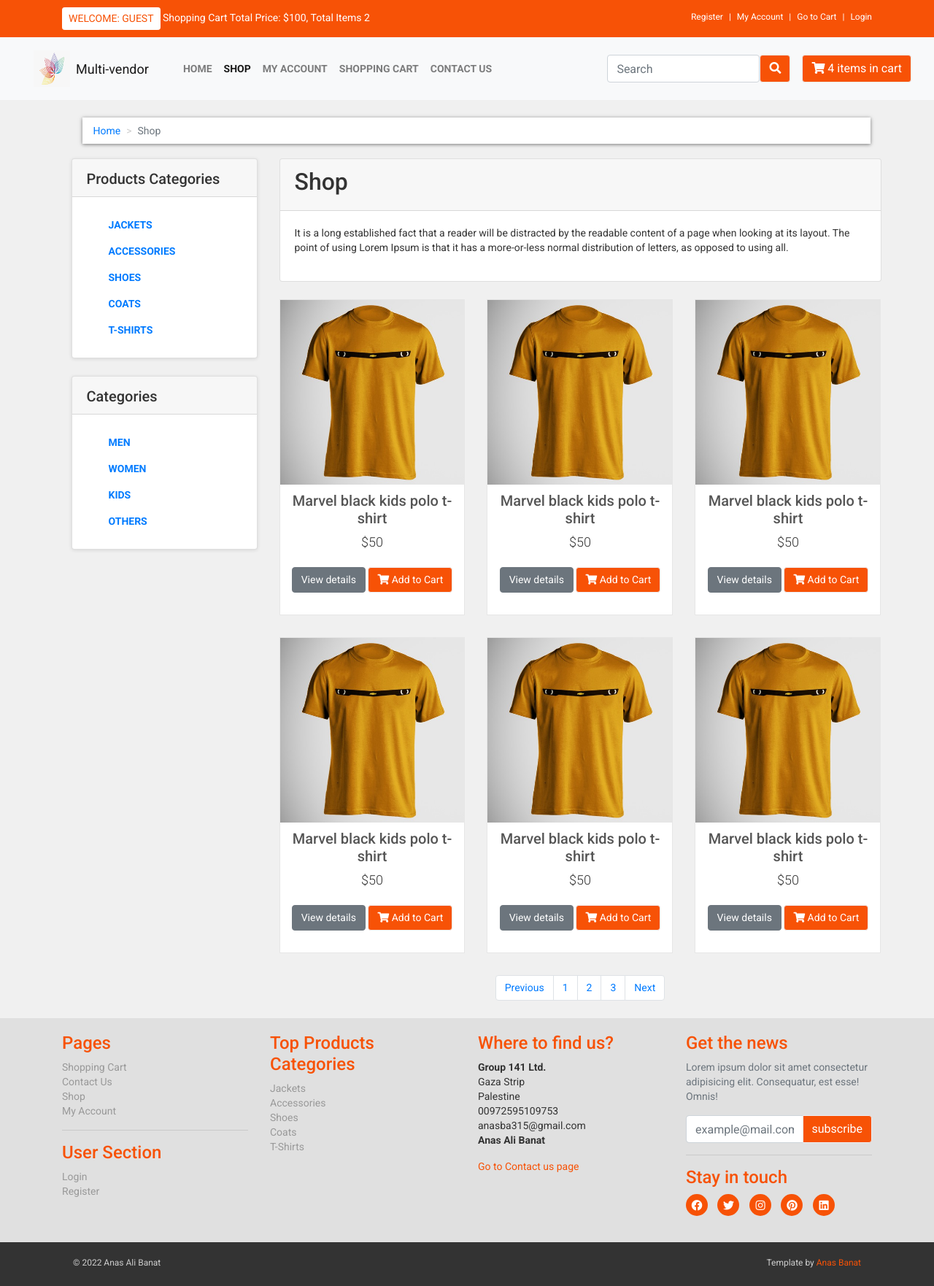
After one commit to anasbanat0/ecommerce-store, a PHP site: page /shop.php in a window 1280 px wide. The commit adds this page. Shown: the whole page at 73% size. Run offline with PHP 8.4, Linux system fonts and the light colour scheme.

Commit message:
The new adition is done

```diff
--- a/css/style.css
+++ b/css/style.css
@@ -12,6 +12,9 @@ body {
   color: #333333;
   background-color: #f0f0f0;
   overflow-x: hidden;
+}
+ul {
+  list-style: none;
 }
 /* Top Navbar Styles */
 #top {
@@ -158,6 +161,9 @@ body {
   text-transform: uppercase;
   z-index: 2;
 }
+#advantages .card h3 a {
+  color: var(--primaryColor);
+}
 #advantages .card h3 a:hover {
   text-decoration: none;
 }
@@ -170,8 +176,8 @@ body {
 #hot h2 {
   text-transform: uppercase;
   font-size: 36px;
-  color: #4993e4;
-  font-weight: 100;
+  color: var(--primaryColor);
+  font-weight: 300;
   text-align: center;
   padding: 25px 0 15px;
 }
@@ -215,3 +221,123 @@ body {
 #content .product .text .buttons .btn {
   margin-bottom: 10px;
 }
+/* Breadcrumb Styles */
+.breadcrumb {
+  padding: 8px 15px;
+  margin-bottom: 20px;
+  background-color: var(--whiteColor);
+  border-radius: 0;
+  box-shadow: 0 1px 5px rgba(0, 0, 0, 0.5);
+}
+.breadcrumb > .active::before {
+  content: ">";
+  color: #ccc;
+}
+@media (max-width: 991px) {
+  .breadcrumb {
+    padding: 8px 10px;
+    text-align: center;
+  }
+}
+/* Products categories and categories styles */
+#content .sidebar-menu {
+  box-sizing: border-box;
+  box-shadow: 0 1px 5px rgba(0, 0, 0, 0.1);
+}
+#content .sidebar-menu ul {
+  margin: 0;
+  padding: 0;
+}
+#content .sidebar-menu ul a {
+  padding-left: 30px;
+}
+#content .sidebar-menu ul li a:hover {
+  background-color: rgba(231, 224, 224, 0.3);
+  transition: all 0.2s ease-in-out;
+}
+#content .sidebar-menu ul li a {
+  text-transform: uppercase;
+  font-weight: bold;
+}
+#content .sidebar-menu h5 {
+  padding: 3px 0 0;
+  margin: 0;
+}
+/* Shop Products Styles */
+.center-responsive .buttons {
+  width: 100%;
+  display: inline-block;
+  vertical-align: top;
+  box-sizing: border-box;
+  text-align: center;
+  margin: 5px auto 20px;
+}
+.center-responsive .buttons a {
+  font-size: 14px;
+}
+@media (max-width: 768px) {
+  .center-responsive {
+    width: 70%;
+    margin: 0 auto;
+  }
+}
+@media (max-width: 550px) {
+  .center-responsive {
+    width: 95%;
+    margin: 0 auto;
+  }
+}
+#thumbs .thumb img {
+  max-width: 100%;
+  min-height: 140px;
+  height: auto;
+  display: block;
+}
+/* Footer Styles */
+#footer {
+  background-color: #e0e0e0;
+  padding: 20px 0;
+}
+#footer ul {
+  padding-left: 0;
+  list-style: none;
+}
+#footer ul a {
+  color: #999;
+  padding: 20px 0;
+}
+#footer .social {
+  text-align: left;
+}
+#footer .contact {
+  color: var(--primaryColor);
+}
+#footer .social a {
+  margin: 0 10px 0 0;
+  color: var(--whiteColor);
+  display: inline-block;
+  width: 30px;
+  height: 30px;
+  border-radius: 15px;
+  line-height: 32px;
+  font-size: 15px;
+  text-align: center;
+  transition: all 0.2s ease-out;
+  vertical-align: bottom;
+  background-color: var(--primaryColor);
+}
+#footer h4 {
+  color: var(--primaryColor);
+}
+#copyright {
+  background-color: #333;
+  color: #ccc;
+  padding: 20px 0 40px;
+  font-size: 12px;
+}
+#copyright p {
+  margin: 0;
+}
+#copyright p a {
+  color: var(--primaryColor);
+}
--- /dev/null
+++ b/includes/footer.php
@@ -0,0 +1,84 @@
+<div id="footer">
+  <div class="container">
+    <div class="row">
+      <div class="col-md-3 col-sm-6">
+        <h4>Pages</h4>
+        <ul>
+          <li><a href="cart.php">Shopping Cart</a></li>
+          <li><a href="contact.php">Contact Us</a></li>
+          <li><a href="shop.php">Shop</a></li>
+          <li><a href="checkout.php">My Account</a></li>
+        </ul>
+        <hr>
+        <h4>User Section</h4>
+        <ul>
+          <li><a href="checkout.php">Login</a></li>
+          <li><a href="customer_register.php">Register</a></li>
+        </ul>
+        <hr class="d-block d-sm-none">
+      </div>
+      <div class="col-md-3 col-sm-6">
+        <h4>Top Products Categories</h4>
+        <ul>
+          <li><a href="#">Jackets</a></li>
+          <li><a href="#">Accessories</a></li>
+          <li><a href="#">Shoes</a></li>
+          <li><a href="#">Coats</a></li>
+          <li><a href="#">T-Shirts</a></li>
+        </ul>
+        <hr class="d-md-none d-lg-none">
+      </div>
+      <div class="col-md-3 col-sm-6">
+        <h4>Where to find us?</h4>
+        <p>
+          <strong>Group 141 Ltd.</strong>
+          <br>Gaza Strip
+          <br>Palestine
+          <br>00972595109753
+          <br>anasba315@gmail.com
+          <br>
+          <strong>Anas Ali Banat</strong>
+        </p>
+        <a class="contact" href="contact.php">Go to Contact us page</a>
+        <hr class="d-md-none d-lg-none">
+      </div>
+      <div class="col-md-3 col-sm-6">
+        <h4>Get the news</h4>
+        <p class="text-muted">Lorem ipsum dolor sit amet consectetur adipisicing elit. Consequatur, est esse! Omnis!</p>
+        <form action="" method="post">
+          <div class="input-group">
+            <input type="email" class="form-control" name="email" placeholder="example@mail.com">
+            <span class="input-group-append">
+              <input type="submit" value="subscribe" class="btn btn-primary">
+            </span>
+          </div>
+        </form>
+        <hr>
+        <h4>Stay in touch</h4>
+        <p class="social">
+          <a href="#"><i class="fab fa-facebook"></i></a>
+          <a href="#"><i class="fab fa-twitter"></i></a>
+          <a href="#"><i class="fab fa-instagram"></i></a>
+          <a href="#"><i class="fab fa-pinterest"></i></a>
+          <a href="#"><i class="fab fa-linkedin"></i></a>
+        </p>
+      </div>
+    </div>
+  </div>
+</div>
+<div id="copyright">
+  <div class="container">
+    <div class="col-md-6 float-left">
+      <p class="float-left">&copy; 2022 Anas Ali Banat</p>
+    </div>
+    <div class="col-md-6 float-right">
+      <p class="float-right">Template by <a href="https://www.linkedin.com/in/anasali0" target="_blank">Anas Banat</a></p>
+    </div>
+  </div>
+</div>
+<script src="js/jquery.min.js"></script>
+<script src="js/bootstrap.min.js"></script>
+<script src="js/script.js"></script>
+</body>
+
+</html>
--- /dev/null
+++ b/includes/header.php
@@ -0,0 +1,76 @@
+<?php
+$activePage = basename($_SERVER['PHP_SELF'], ".php");
+?>
+
+<!DOCTYPE html>
+<html lang="en">
+
+<head>
+  <meta charset="UTF-8">
+  <meta http-equiv="X-UA-Compatible" content="IE=edge">
+  <meta name="viewport" content="width=device-width, initial-scale=1.0">
+  <title>E Commerce Store</title>
+  <link rel="stylesheet" href="https://fonts.googleapis.com/css2?family=Roboto:wght@100;300;400;500;700;900&display=swap">
+  <link rel="stylesheet" href="css/bootstrap.min.css">
+  <link rel="stylesheet" href="css/all.min.css">
+  <link rel="stylesheet" href="css/style.css">
+</head>
+
+<body>
+  <div id="top">
+    <div class="container">
+      <div class="row">
+        <div class="col-md-6 offer">
+          <a href="#" class="btn btn-sm">Welcome: Guest</a>
+          <a href="#">Shopping Cart Total Price: $100, Total Items 2</a>
+        </div>
+        <div class="col-md-6">
+          <ul class="menu">
+            <li><a href="customer_register.php">Register</a></li>
+            <li><a href="checkout.php">My Account</a></li>
+            <li><a href="cart.php">Go to Cart</a></li>
+            <li><a href="checkout.php">Login</a></li>
+          </ul>
+        </div>
+      </div>
+    </div>
+  </div>
+  <nav class="navbar navbar-expand-lg navbar-light bg-light">
+    <div class="container-fluid">
+      <a class="navbar-brand" style="display: flex;" href="index.php">
+        <img class="img-fluid d-none d-sm-block" width="50px" src="images/logo.png" alt="Icon">
+        <img class="img-fluid d-sm-none" width="30px" src="images/logo_small.png" alt="Icon">
+        <span style="padding: 0.5rem; line-height: 35px">Multi-vendor</span>
+      </a>
+      <button class="navbar-toggler" type="button" data-toggle="collapse" data-target="#navigation" aria-controls="navigation" aria-expanded="false" aria-label="Toggle navigation">
+        <span class="navbar-toggler-icon"></span>
+      </button>
+      <div class="collapse navbar-collapse" id="navigation">
+        <ul class="navbar-nav mr-auto">
+          <li class="nav-item <?= ($activePage == 'index') ? 'active' : ''; ?>">
+            <a class="nav-link" href="index.php">Home <span class="sr-only">(current)</span></a>
+          </li>
+          <li class="nav-item <?= ($activePage == 'shop') ? 'active' : ''; ?>">
+            <a class="nav-link" href="shop.php">Shop</a>
+          </li>
+          <li class="nav-item <?= ($activePage == 'checkout') ? 'active' : ''; ?>">
+            <a class="nav-link" href="checkout.php">My Account</a>
+          </li>
+          <li class="nav-item <?= ($activePage == 'cart') ? 'active' : ''; ?>">
+            <a class="nav-link" href="cart.php">Shopping Cart</a>
+          </li>
+          <li class="nav-item <?= ($activePage == 'contact') ? 'active' : ''; ?>">
+            <a class="nav-link" href="contact.php">Contact Us</a>
+          </li>
+        </ul>
+        <form method="get" action="results.php" class="form-inline my-2 my-lg-0 mr-sm-3">
+          <input class="form-control" type="search" placeholder="Search" name="user_query" required aria-label="Search">
+          <button class="btn btn-primary my-2 my-sm-0" type="submit" value="search" name="search"><i class="fa fa-search"></i></button>
+        </form>
+        <a class="btn btn-primary navbar-btn float-right" href="cart.php">
+          <i class="fa fa-shopping-cart"></i>
+          <span>4 items in cart</span>
+        </a>
+      </div>
+    </div>
+  </nav>
--- /dev/null
+++ b/includes/sidebar.php
@@ -0,0 +1,28 @@
+<div class="card sidebar-menu mb-4">
+  <div class="card-header">
+    <h5>Products Categories</h5>
+  </div>
+  <div class="card-body">
+    <ul nav nav-pills flex-column category-menu>
+      <li class="nav-item"><a class="nav-link" href="shop.php">Jackets</a></li>
+      <li class="nav-item"><a class="nav-link" href="shop.php">Accessories</a></li>
+      <li class="nav-item"><a class="nav-link" href="shop.php">Shoes</a></li>
+      <li class="nav-item"><a class="nav-link" href="shop.php">Coats</a></li>
+      <li class="nav-item"><a class="nav-link" href="shop.php">T-Shirts</a></li>
+    </ul>
+  </div>
+</div>
+
+<div class="card sidebar-menu">
+  <div class="card-header">
+    <h5>Categories</h5>
+  </div>
+  <div class="card-body">
+    <ul nav flex-column category-menu>
+      <li class="nav-item"><a class="nav-link" href="shop.php">Men</a></li>
+      <li class="nav-item"><a class="nav-link" href="shop.php">Women</a></li>
+      <li class="nav-item"><a class="nav-link" href="shop.php">Kids</a></li>
+      <li class="nav-item"><a class="nav-link" href="shop.php">Others</a></li>
+    </ul>
+  </div>
+</div>
--- /dev/null
+++ b/shop.php
@@ -0,0 +1,145 @@
+<?php include_once 'includes/header.php'; ?>
+<div id="content">
+  <div class="container">
+    <div class="col-md-12 mt-4">
+      <nav aria-label="breadcrumb">
+        <ul class="breadcrumb">
+          <li class="breadcrumb-item">
+            <a href="index.php">Home</a>
+          </li>
+          <li class="breadcrumb-item active" aria-current="page">Shop</li>
+        </ul>
+      </nav>
+    </div>
+    <div class="row">
+      <div class="col-md-3 mb-5">
+        <?php include_once 'includes/sidebar.php'; ?>
+      </div>
+      <div class="col-md-9">
+        <div class="card">
+          <div class="card-header">
+            <h2>Shop</h2>
+          </div>
+          <div class="card-body">
+            <p>It is a long established fact that a reader will be distracted by the readable content of a page when looking at its layout. The point of using Lorem Ipsum is that it has a more-or-less normal distribution of letters, as opposed to using all.</p>
+          </div>
+        </div>
+        <div class="row mt-4">
+          <div class="col-md-4 col-sm-6 d-inline-flex center-responsive">
+            <div class="product">
+              <a href="details.php">
+                <img src="admin_area/product_images/05.jpg" class="img-fluid" alt="">
+              </a>
+              <div class="text">
+                <h3><a href="details.php">Marvel black kids polo t-shirt</a></h3>
+                <p class="price">$50</p>
+                <p class="buttons row">
+                  <a href="details.php" class="btn btn-secondary">View details</a>
+                  <a href="details.php" class="btn btn-primary">
+                    <i class="fa fa-shopping-cart"></i> Add to Cart
+                  </a>
+                </p>
+              </div>
+            </div>
+          </div>
+          <div class="col-md-4 col-sm-6 d-inline-flex center-responsive">
+            <div class="product">
+              <a href="details.php">
+                <img src="admin_area/product_images/05.jpg" class="img-fluid" alt="">
+              </a>
+              <div class="text">
+                <h3><a href="details.php">Marvel black kids polo t-shirt</a></h3>
+                <p class="price">$50</p>
+                <p class="buttons row">
+                  <a href="details.php" class="btn btn-secondary">View details</a>
+                  <a href="details.php" class="btn btn-primary">
+                    <i class="fa fa-shopping-cart"></i> Add to Cart
+                  </a>
+                </p>
+              </div>
+            </div>
+          </div>
+          <div class="col-md-4 col-sm-6 center-responsive">
+            <div class="product">
+              <a href="details.php">
+                <img src="admin_area/product_images/05.jpg" class="img-fluid" alt="">
+              </a>
+              <div class="text">
+                <h3><a href="details.php">Marvel black kids polo t-shirt</a></h3>
+                <p class="price">$50</p>
+                <p class="buttons row">
+                  <a href="details.php" class="btn btn-secondary">View details</a>
+                  <a href="details.php" class="btn btn-primary">
+                    <i class="fa fa-shopping-cart"></i> Add to Cart
+                  </a>
+                </p>
+              </div>
+            </div>
+          </div>
+          <div class="col-md-4 col-sm-6 d-inline-flex center-responsive">
+            <div class="product">
+              <a href="details.php">
+                <img src="admin_area/product_images/05.jpg" class="img-fluid" alt="">
+              </a>
+              <div class="text">
+                <h3><a href="details.php">Marvel black kids polo t-shirt</a></h3>
+                <p class="price">$50</p>
+                <p class="buttons row">
+                  <a href="details.php" class="btn btn-secondary">View details</a>
+                  <a href="details.php" class="btn btn-primary">
+                    <i class="fa fa-shopping-cart"></i> Add to Cart
+                  </a>
+                </p>
+              </div>
+            </div>
+          </div>
+          <div class="col-md-4 col-sm-6 d-inline-flex center-responsive">
+            <div class="product">
+              <a href="details.php">
+                <img src="admin_area/product_images/05.jpg" class="img-fluid" alt="">
+              </a>
+              <div class="text">
+                <h3><a href="details.php">Marvel black kids polo t-shirt</a></h3>
+                <p class="price">$50</p>
+                <p class="buttons row">
+                  <a href="details.php" class="btn btn-secondary">View details</a>
+                  <a href="details.php" class="btn btn-primary">
+                    <i class="fa fa-shopping-cart"></i> Add to Cart
+                  </a>
+                </p>
+              </div>
+            </div>
+          </div>
+          <div class="col-md-4 col-sm-6 d-inline-flex center-responsive">
+            <div class="product">
+              <a href="details.php">
+                <img src="admin_area/product_images/05.jpg" class="img-fluid" alt="">
+              </a>
+              <div class="text">
+                <h3><a href="details.php">Marvel black kids polo t-shirt</a></h3>
+                <p class="price">$50</p>
+                <p class="buttons row">
+                  <a href="details.php" class="btn btn-secondary">View details</a>
+                  <a href="details.php" class="btn btn-primary">
+                    <i class="fa fa-shopping-cart"></i> Add to Cart
+                  </a>
+                </p>
+              </div>
+            </div>
+          </div>
+        </div>
+        <div class="mb-4">
+          <ul class="pagination justify-content-center">
+            <li class="page-item"><a class="page-link" href="shop.php">Previous</a></li>
+            <li class="page-item"><a class="page-link" href="shop.php">1</a></li>
+            <li class="page-item"><a class="page-link" href="shop.php">2</a></li>
+            <li class="page-item"><a class="page-link" href="shop.php">3</a></li>
+            <li class="page-item"><a class="page-link" href="shop.php">Next</a></li>
+          </ul>
+        </div>
+      </div>
+    </div>
+  </div>
+</div>
+
+<?php include_once 'includes/footer.php'; ?>
```
Also changed, not shown: details.php (added, +119 -0 lines), index.php (+2 -77 lines), js/script.js (added).
